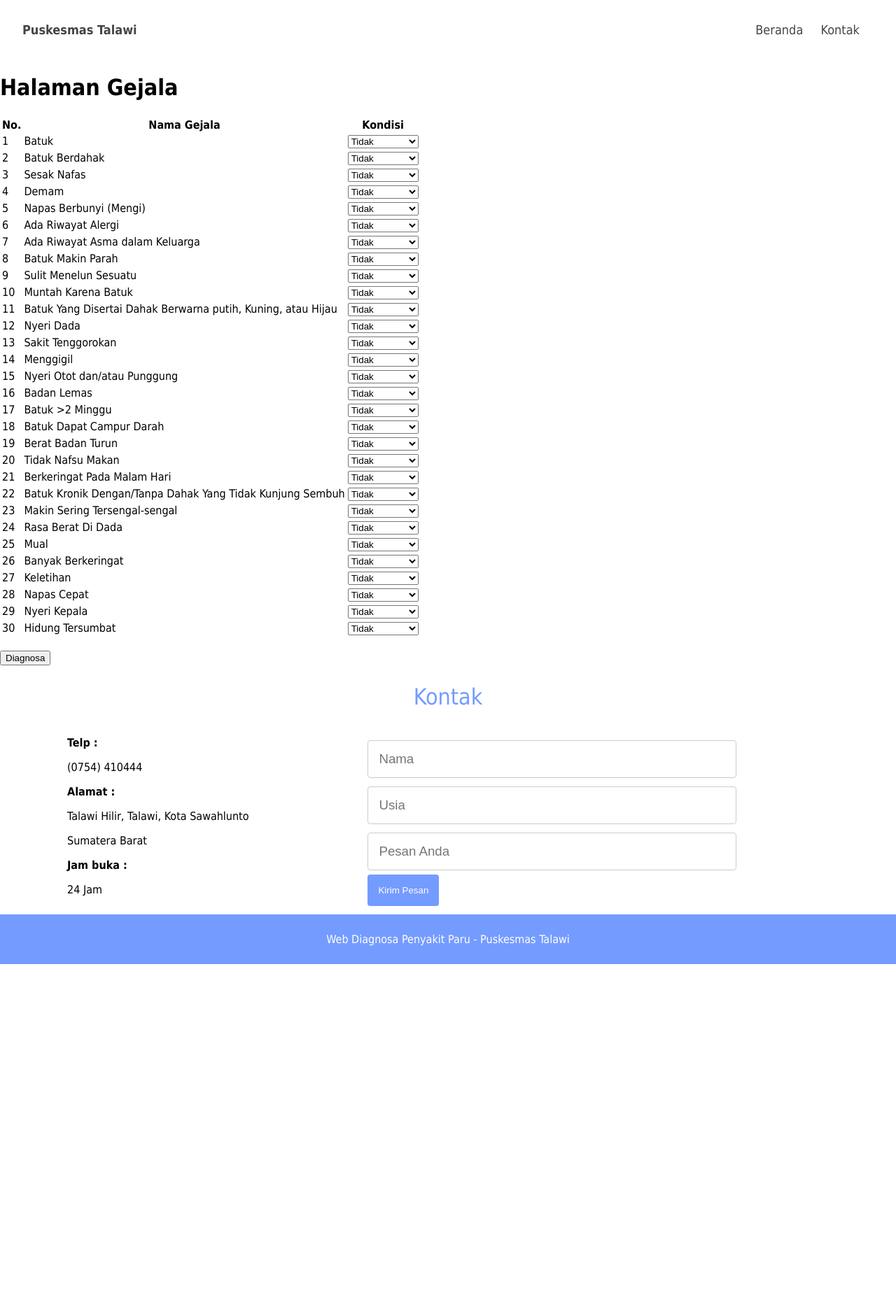
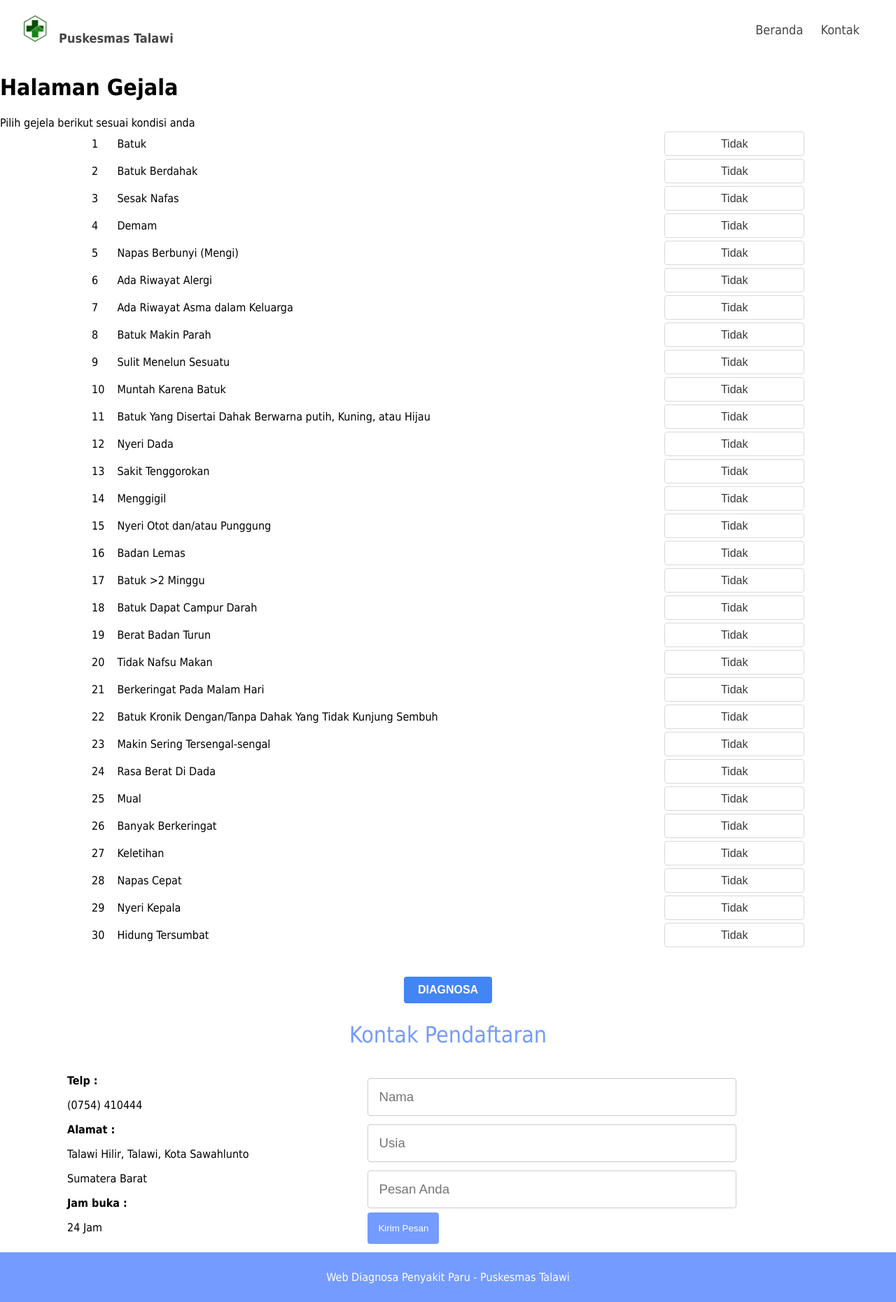
Before and after one commit to norbrightside/PKL, a PHP site: page /diagnosa.php in a window 1280 px wide. Shown: the whole page at 70% size. Before the commit the page ends 1378 px from the top, so only its background shows below. Run offline with PHP 8.4, Linux system fonts and the light colour scheme; data comes from the database, SQL or seed files in the repository.

Commit message:
a lot update

```diff
--- a/assets/css/style.css
+++ b/assets/css/style.css
@@ -43,6 +43,35 @@ footer{
     margin: 10px 10px 5px 5px;
     width: 100%;
 }
+.content {
+    font-weight: 400;
+    font-size: 16px;
+    border-radius: 2em;
+    background: #007bff;
+    margin: auto;
+    width: 60%;
+    color: #fff;
+    padding: 1em 23% 1em;
+}
+.tabel-diagnosa {
+    margin: 0 auto;
+    width: 80%;
+}
+.btn-biruu {
+    background: #4285F4;
+    color: #fff;
+    border: none;
+    border-radius: 4px;
+    font-size: 16px;
+    font-weight: 700;
+    padding: 10px 20px;
+    text-align: center;
+    text-decoration: none;
+    text-transform: uppercase;
+    display: block; /* Untuk membuat tombol menjadi blok agar dapat memanipulasi margin dan padding */
+    margin: 20px auto; /* Untuk memposisikan tombol di tengah halaman */
+    cursor: pointer;
+}
 /*-------------------------card----------------*/
 
 /*--------------------header & nav-------------*/
@@ -69,6 +98,10 @@ nav li{
     display: inline;
     list-style-type: none;
     margin-right: 20px;
+}
+header nav a img {
+    margin-right: 10px;
+    height: 40px;
 }
 /*-------------header & nav----------------------*/
 
@@ -154,6 +187,7 @@ input[type="text"], textarea{
     padding: 15px;
     border: none;
     border-radius: 4px;
+    place-items: center;
 }
 /*-------- text & margin--------*/
 
@@ -191,3 +225,33 @@ input[type="text"], textarea{
     }
 }
 /*-------- media querry------------*/
+
+/*combo box*/
+.list {
+    -webkit-appearance: none;
+    -moz-appearance: none;
+    appearance: none;
+    background: #fff;
+    border: 1px solid #d9d9d9;
+    border-radius: 4px;
+    padding: 8px 10px;
+    font-size: 16px;
+    font-family: 'Montserrat', sans-serif;
+    color: #3a3a3a;
+    text-align: center;
+    width: 100%;
+    max-width: 250px;
+    cursor: pointer;
+  }
+
+  .list option {
+    background: #fff;
+    color: #3a3a3a;
+    border-bottom: 1px solid #d9d9d9;
+    font-size: 16px;
+    font-family: 'Montserrat', sans-serif;
+  }
+
+  .list option:last-child {
+    border-bottom: none;
+  }
--- a/diagnosa.php
+++ b/diagnosa.php
@@ -109,7 +109,8 @@ $nama_penyakit = $row_penyakit['penyakit_nama'];
  <!DOCTYPE html>
 <html>
 <head>
-<title> Web Portofolio  </title>
+<link rel="icon" href="assets/images/logo.png">
+<title> Halaman Diagnosa  </title>
     <meta name="viewport"   content="width=device-width, initial-scale=1">
     <meta name="description" content="Diagonsa Penyakit Paru">
     <meta name="keywords" content="Sistem Pakar">
@@ -145,7 +146,7 @@ $nama_penyakit = $row_penyakit['penyakit_nama'];
 <body>
 <header>
             <nav>
-                <a href="index.php"> <b> Puskesmas Talawi</b> </a>
+            <a href="index.php"><img src="assets/images/logo.png" alt="Logo Puskesmas Talawi"><b> Puskesmas Talawi</b></a>
                 <ul>
                     <li> <a href="index.php"> Beranda </a></li>
                     <li> <a href="#kontak"> Kontak</a></li>
@@ -153,36 +154,35 @@ $nama_penyakit = $row_penyakit['penyakit_nama'];
             </nav>
         </header>
     <h1>Halaman Gejala</h1>
+    <p1>Pilih gejela berikut sesuai kondisi anda</p1>
     <form method="post">
-        <table>
-            <tr>
-                <th>No.</th>
-                <th>Nama Gejala</th>
-                <th>Kondisi</th>
-            </tr>
+
+        <table class="tabel-diagnosa">
             <?php $no = 1; ?>
             <?php while ($row_gejala = mysqli_fetch_assoc($result_gejala)) : ?>
                 <tr>
                     <td><?php echo $no; ?></td>
                     <td><?php echo $row_gejala['gejala_nama']; ?></td>
                     <td>
-                        <select name="kondisi_<?php echo $row_gejala['gejala_id']; ?>">
+                        <select  name="kondisi_<?php echo $row_gejala['gejala_id']; ?>" class="list">
                             <?php while ($row_kondisi = mysqli_fetch_assoc($result_kondisi)) : ?>
                                 <option value="<?php echo $row_kondisi['kondisi_nilai_cf']; ?>"><?php echo $row_kondisi['kondisi_nama']; ?></option>
                             <?php endwhile; ?>
                             <?php mysqli_data_seek($result_kondisi, 0); ?>
                         </select>
+
                     </td>
                 </tr>
                 <?php $no++; ?>
             <?php endwhile; ?>
         </table>
         <br>
-        <input type="submit" name="diagnosa" value="Diagnosa">
+        <input type="submit" name="diagnosa" class="btn btn-biruu" value="Diagnosa" >
     </form>
+
      <!--Bagian KOntak-->
      <section id="kontak">
-                <h1 class="judul teks-tengah">Kontak</h1>
+                <h1 class="judul teks-tengah">Kontak Pendaftaran</h1>
                 <div class="container">
                     <div style="width: 50%;text-align: left;">
                     <b> Telp :</b>
@@ -203,7 +203,7 @@ $nama_penyakit = $row_penyakit['penyakit_nama'];
                     <br/>
                     <button type="submit" name="submit" class="btn btn-biru" > Kirim Pesan</button>
                     </form>
-                </div>
+                </iv>
                 </section>
                 <!--Bagian Kontak-->
         </main>
```
Also changed, not shown: hasil.php (+49 -4 lines), index.php (+6 -5 lines), assets/images/logo.png (added).
